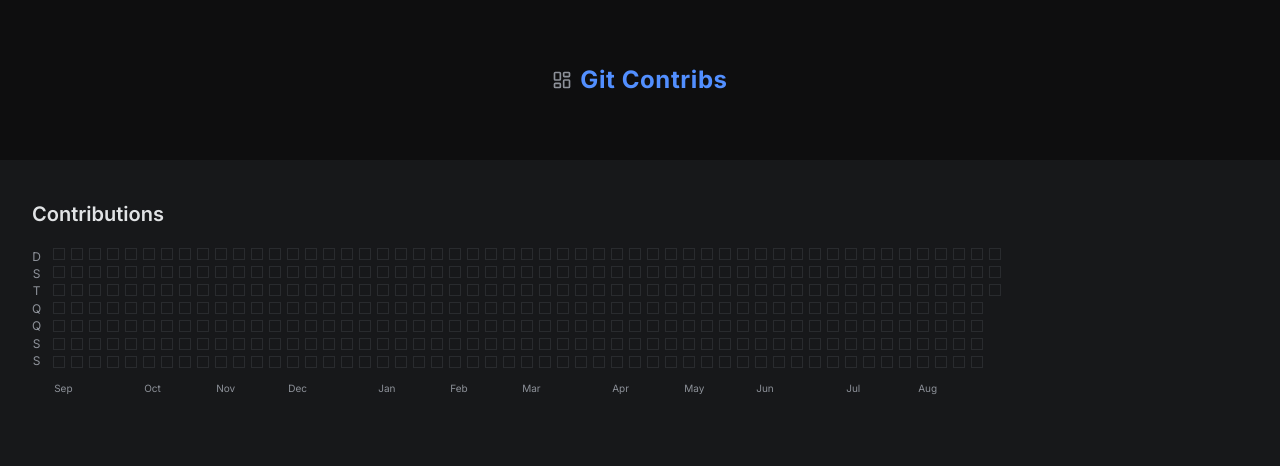
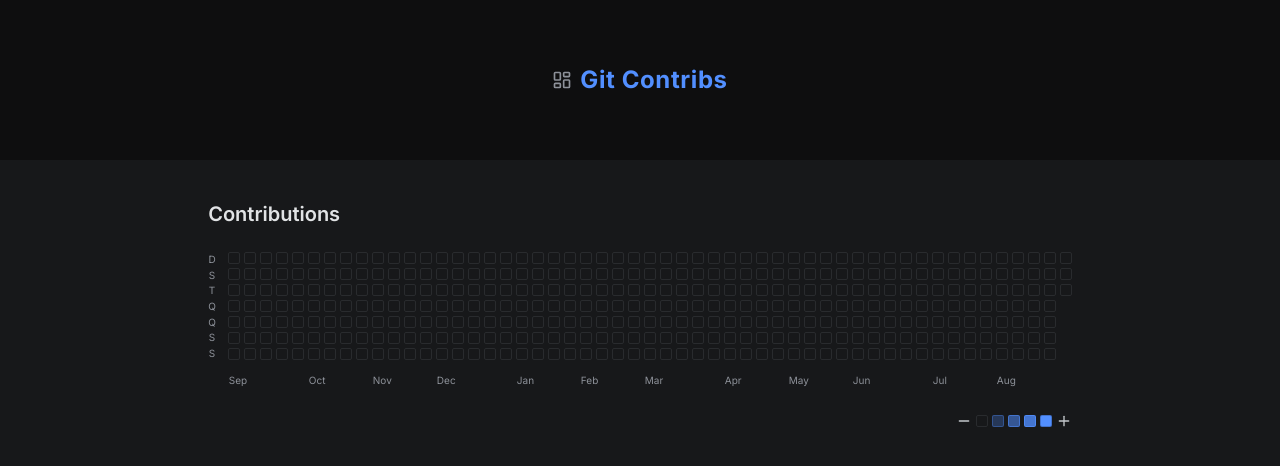
Before and after one commit to belapferreira/github-contributions-collection, a Next.js app: page / in a window 1280 px wide. Shown: the top 466 px of the page. Built offline with nearby package versions, Linux system fonts and the light colour scheme.

Commit message:
chore: complement heatmap component

```diff
--- a/src/app/(pages)/page.tsx
+++ b/src/app/(pages)/page.tsx
@@ -7,10 +7,12 @@ export default function Home() {
       <Header />
 
       <main className="flex items-center justify-center py-10">
-        <div className="mx-5 flex w-full max-w-content-w flex-col gap-5">
-          <h2 className="text-xl font-semibold">Contributions</h2>
+        <div className="mx-5 flex w-full max-w-content-w flex-col items-center">
+          <div className="space-y-6">
+            <h2 className="text-xl font-semibold">Contributions</h2>
 
-          <Heatmap />
+            <Heatmap />
+          </div>
         </div>
       </main>
     </>
--- a/src/app/components/Heatmap.tsx
+++ b/src/app/components/Heatmap.tsx
@@ -1,6 +1,7 @@
 import { WEEK_LABELS } from '@/constants';
 import { generateArray } from '@/utils/generate-array';
 import { add, format, sub } from 'date-fns';
+import { Minus, Plus } from 'lucide-react';
 
 export const Heatmap = () => {
   const now = new Date();
@@ -51,30 +52,40 @@ export const Heatmap = () => {
         {weekDays.map((day) => (
           <span
             key={`weekday-${day}`}
-            className="my-[0.7px] text-center text-xs text-gray-300"
+            className="my-[0.3px] text-center text-[0.625rem] text-gray-300"
           >
             {WEEK_LABELS[day - 1]}
           </span>
         ))}
       </div>
 
-      <div className="relative h-full min-h-[9.5rem] w-full overflow-hidden">
-        <div className="absolute left-0 top-0 flex w-full cursor-move flex-col items-start gap-3 overflow-x-auto overflow-y-hidden lg:w-fit lg:cursor-default lg:overflow-hidden">
-          <div className="grid max-w-fit grid-flow-col grid-rows-7 gap-1.5">
+      <div className="relative h-full min-h-[9.5rem]">
+        <div className="flex cursor-move flex-col items-start gap-3 overflow-x-auto overflow-y-hidden lg:cursor-default lg:overflow-hidden">
+          <div className="grid max-w-fit grid-flow-col grid-rows-7 gap-1">
             {cells.map((cell) => (
               <div
                 key={`cell-${cell}`}
-                className="size-3 flex-shrink-0 border border-gray-700"
+                className="size-3 flex-shrink-0 rounded-sm border border-gray-700"
               />
             ))}
           </div>
 
-          <div className="mb-3 flex w-full gap-1.5">
+          <div className="mb-3 flex w-full gap-1">
             {weeks.map((week) => (
               <Month key={`month-${week}`} startDate={startDate} index={week} />
             ))}
           </div>
         </div>
+
+        <div className="mt-3 flex w-full items-center justify-end gap-1">
+          <Minus size={16} className="text-gray-200" />
+          <div className="h-3 w-3 rounded-sm border border-gray-700 bg-gray-900" />
+          <div className="h-3 w-3 rounded-sm border border-blue-mid/40 bg-blue-mid/30" />
+          <div className="h-3 w-3 rounded-sm border border-blue-mid/70 bg-blue-mid/60" />
+          <div className="h-3 w-3 rounded-sm border border-blue-light/80 bg-blue-mid/90" />
+          <div className="h-3 w-3 rounded-sm border border-blue-dark/80 bg-blue-light" />
+          <Plus size={16} className="text-gray-200" />
+        </div>
       </div>
     </div>
   );
--- a/src/app/globals.css
+++ b/src/app/globals.css
@@ -11,3 +11,13 @@
 body {
   @apply bg-gray-900 text-gray-100
 }
+
+::-webkit-scrollbar {
+  @apply h-1 w-1
+}
+::-webkit-scrollbar-track {
+  @apply bg-gray-900 rounded-lg
+}
+::-webkit-scrollbar-thumb {
+  @apply bg-gray-700 rounded-lg
+}
```
